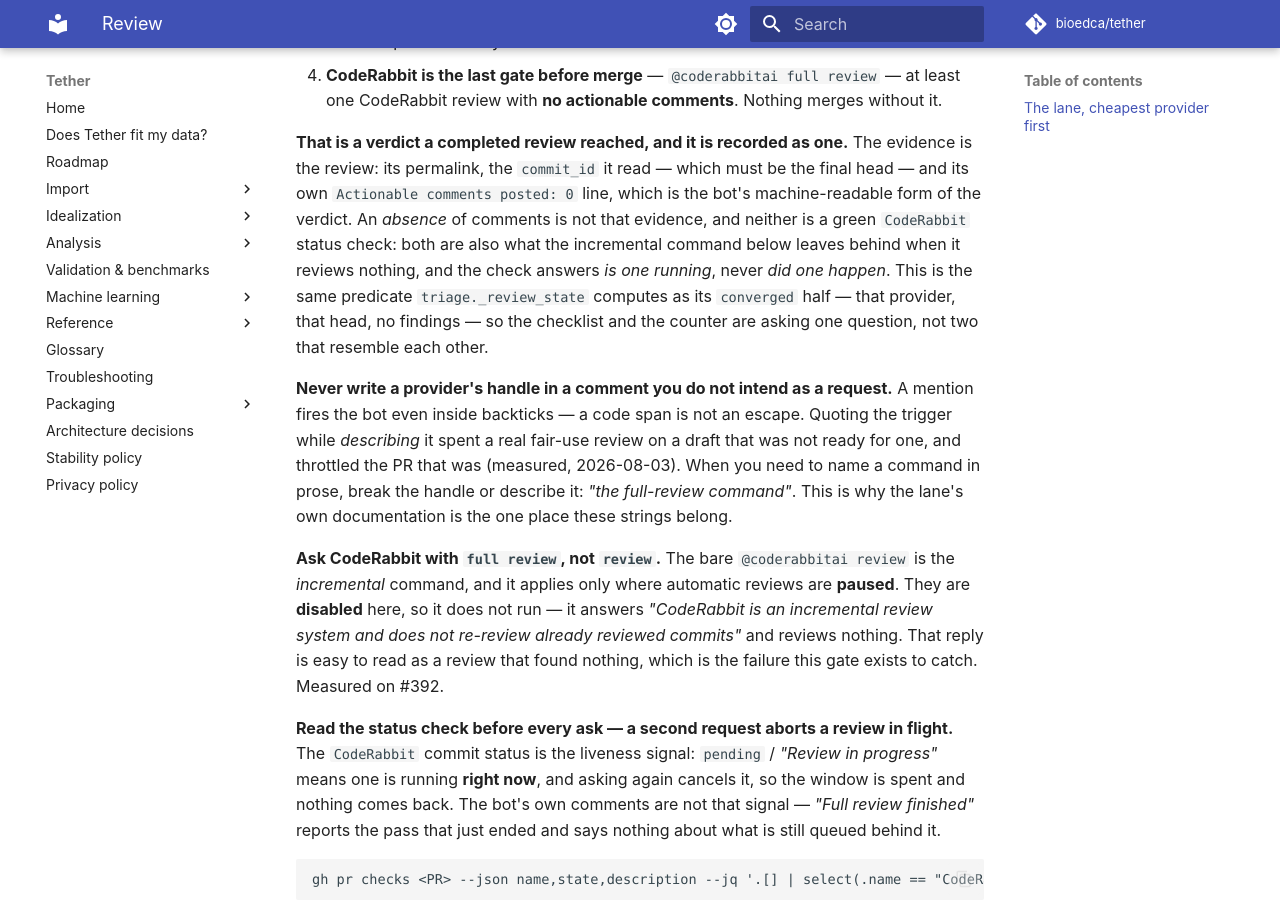
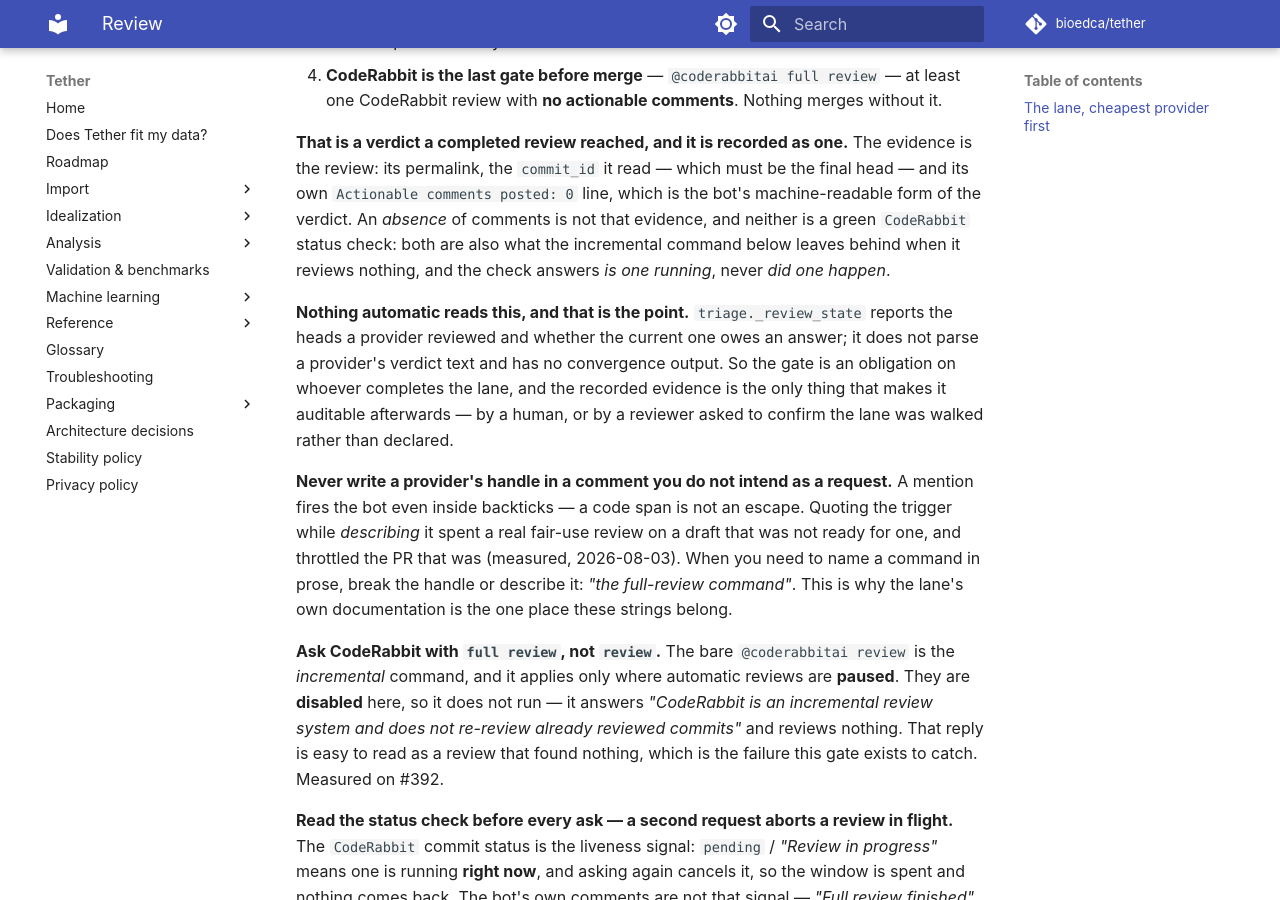
Before and after one commit to bioedca/tether, an MkDocs documentation site: the page built from docs/agents/review.md, in a window 1280 px wide and 900 px high, scrolled down 873 px. Built offline with MkDocs 1.6.1 and Material for MkDocs 9.7.7, drawn with Linux system fonts in a browser that asks for light colours; comment, search, counter and statistics services are not loaded; the version menu is left out.

Commit message:
docs(agents): drop a convergence claim this branch's triage does not support
Greptile's finding on this PR, badged `P2` and taken as **blocking** anyway.
`docs/agents/review.md` §Severity floor makes a finding blocking whatever its
label when it "falsifies a claim this PR introduces", and this one does exactly
that.

The gate paragraph said the recorded evidence is "the same predicate
`triage._review_state` computes as its `converged` half". It is not. On this
branch `_review_state` returns `(heads, owed)` and the string `converged` does
not appear in `triage.py` at all — the convergence half arrives with #399, whose
branch is where that reading came from. Writing an unmerged sibling's API into
the authoritative page pointed future maintenance at an output that does not
exist, and implied the checklist and the counter cross-check each other when
nothing connects them.

Replaced with what is true here: nothing automatic reads this evidence, which is
why recording it is the whole obligation. The gate is met by whoever completes
the lane, and the record is what makes that auditable afterwards rather than
merely declared.

Refs #400

```diff
--- a/docs/agents/review.md
+++ b/docs/agents/review.md
@@ -38,9 +38,13 @@
    `Actionable comments posted: 0` line, which is the bot's machine-readable form of the verdict.
    An *absence* of comments is not that evidence, and neither is a green `CodeRabbit` status check:
    both are also what the incremental command below leaves behind when it reviews nothing, and the
-   check answers *is one running*, never *did one happen*. This is the same predicate
-   `triage._review_state` computes as its `converged` half — that provider, that head, no findings
-   — so the checklist and the counter are asking one question, not two that resemble each other.
+   check answers *is one running*, never *did one happen*.
+
+   **Nothing automatic reads this, and that is the point.** `triage._review_state` reports the heads
+   a provider reviewed and whether the current one owes an answer; it does not parse a provider's
+   verdict text and has no convergence output. So the gate is an obligation on whoever completes the
+   lane, and the recorded evidence is the only thing that makes it auditable afterwards — by a human,
+   or by a reviewer asked to confirm the lane was walked rather than declared.
 
 **Never write a provider's handle in a comment you do not intend as a request.** A mention fires the
 bot even inside backticks — a code span is not an escape. Quoting the trigger while *describing* it
```
